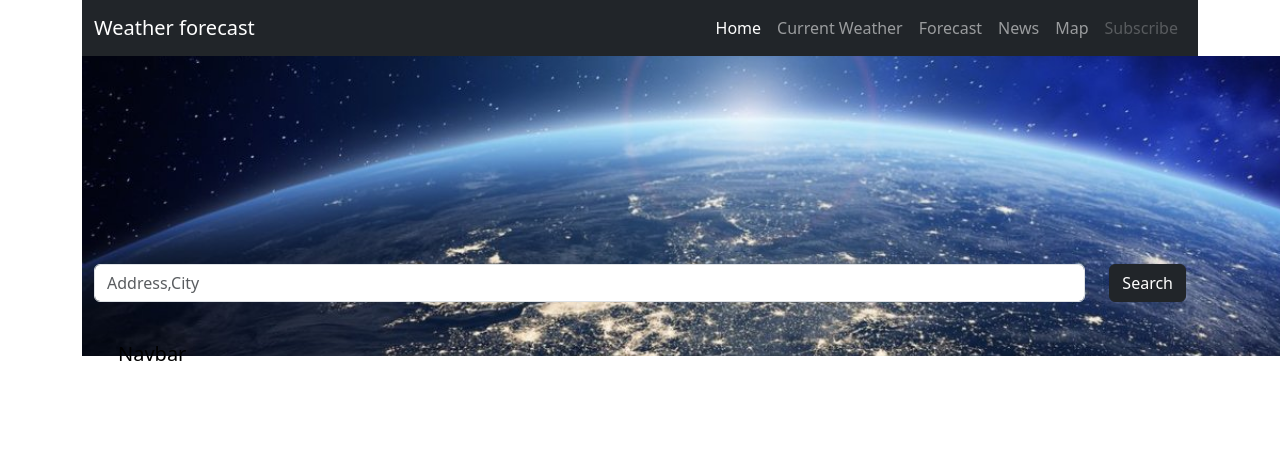
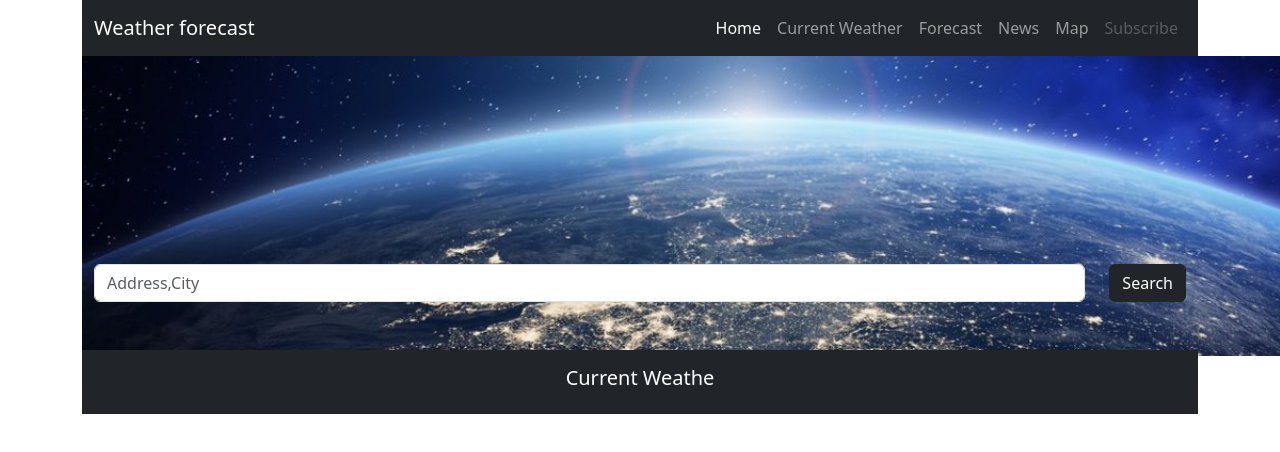
Before and after one commit to Induja-Karalliyadda/Weather-Forecast-app, a React (Vite) app: page / in a window 1280 px wide. Shown: the top 452 px of the page. Built offline with nearby package versions, Linux system fonts and the light colour scheme.

Commit message:
add modifiacation

```diff
--- a/src/App.css
+++ b/src/App.css
@@ -0,0 +1,4 @@
+.custom-navbar {
+    background-color: black;
+    color: white; /* Text color */
+}
--- a/src/App.jsx
+++ b/src/App.jsx
@@ -52,6 +52,23 @@ function App() {
         <br></br>
         <SearchBar></SearchBar>
       </div>
+      {/* Current Weathe */}
+      <div className='container'>
+        <nav class=" navbar navbar-expand-lg navbar-dark bg-dark" aria-label="Tenth navbar example">
+          <div class="container-fluid">
+            <div class="mx-auto d-flex justify-content-center">
+              {/* <a class="navbar-brand" href="#">Current Weathe</a> */}
+            </div>
+            <div class="collapse navbar-collapse justify-content-center" id="navbarsExample08">
+              <ul class="navbar-nav">
+                <li class="nav-item">
+                  <a class="nav-link active" aria-current="page" href="#"><p class="h5">Current Weathe</p></a>
+                </li>
+              </ul>
+            </div>
+          </div>
+        </nav>
+      </div>
 
     </>
   )
--- a/src/CarouselPage.css
+++ b/src/CarouselPage.css
@@ -3,6 +3,6 @@
     height: 300px;
      position: absolute;
      object-fit: cover;
-    z-index: -1;
+     z-index: -1;
 
 }
--- a/src/components/SearchBar.jsx
+++ b/src/components/SearchBar.jsx
@@ -1,5 +1,7 @@
 import React from "react";
 import 'bootstrap/dist/css/bootstrap.min.css'
+import './SearchBar'
+
 
 export default function SearchBar() {
     return (
@@ -13,14 +15,10 @@ export default function SearchBar() {
                 </div>
             </div>
             <br />
+            <br />
             {/* ------------------------------------------ */}
-            <div className="container">
-            <nav className="navbar navbar-expand-lg custom-navbar">
-                <div className="container-fluid">
-                    <a className="navbar-brand" href="#">Navbar</a>
-                </div>
-            </nav>
-        </div>
+
+
         </div>
     );
 }
```
Also changed, not shown: src/components/SearchBar.css (added). Lines whose indentation alone changed are shown as unchanged.
